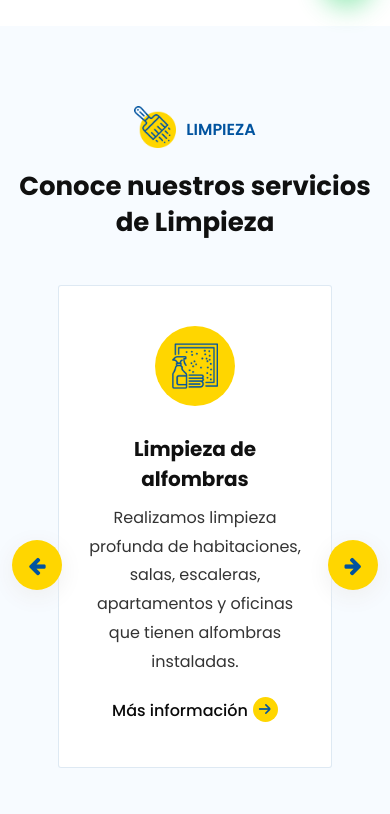
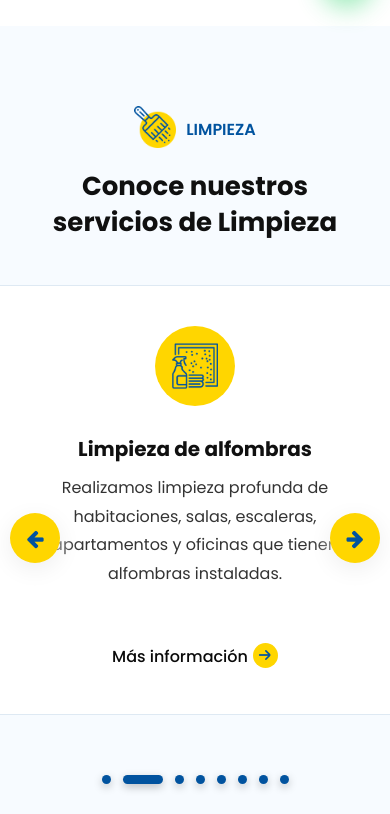
Before and after one commit to joselbracho/lavaexpress, a plain HTML site: page index.html in a window 390 px wide. Shown: the part 830-1644 px from the top of the page. Drawn offline with nearby package versions, Linux system fonts and the light colour scheme; a web font is replaced by a local one.

Commit message:
ajustes de mobile

```diff
--- a/assets/css/custom.css
+++ b/assets/css/custom.css
@@ -651,8 +651,36 @@ body.why-choose-lightbox-open #scrollUp {
 }
 
 @media (max-width: 767px) {
+  #services.rs-services.services-style2 .container.custom {
+    max-width: 100%;
+    padding-left: 0;
+    padding-right: 0;
+  }
+
+  #services.rs-services.services-style2 .sec-title2 {
+    padding-left: 20px;
+    padding-right: 20px;
+  }
+
   #services.rs-services.services-style2 .rs-carousel {
-    padding: 0 46px;
+    padding: 0;
+    width: 100%;
+  }
+
+  #services.rs-services.services-style2 .owl-nav .owl-prev {
+    left: 10px;
+  }
+
+  #services.rs-services.services-style2 .owl-nav .owl-next,
+  #services.rs-services.services-style2:hover .owl-nav .owl-next {
+    right: 10px;
+    left: auto !important;
+  }
+
+  #services.rs-services.services-style2 .services-slider .services-item {
+    border-radius: 0;
+    border-left: 0;
+    border-right: 0;
   }
 }
 
--- a/assets/js/main.js
+++ b/assets/js/main.js
@@ -185,7 +185,8 @@
         mdDeviceDots = owlCarousel.data('md-device-dots'),
         mouseDrag = owlCarousel.attr('data-mouse-drag') !== 'false',
         touchDrag = owlCarousel.attr('data-touch-drag') !== 'false',
-        pullDrag = owlCarousel.attr('data-pull-drag') !== 'false';
+        pullDrag = owlCarousel.attr('data-pull-drag') !== 'false',
+        mobileMargin = owlCarousel.attr('data-mobile-margin');
         owlCarousel.owlCarousel({
             loop: (loop ? true : false),
             items: (items ? items : 4),
@@ -212,6 +213,7 @@
                     nav: (xsDeviceNav ? true : false),
                     dots: (xsDeviceDots ? true : false),
                     center: false,
+                    margin: (mobileMargin !== null && mobileMargin !== undefined && mobileMargin !== '' ? parseInt(mobileMargin, 10) : (margin ? margin : 0)),
                 },
                 768: {
                     items: (smDevice2 ? smDevice2 : 2),
--- a/index.html
+++ b/index.html
@@ -108,7 +108,7 @@
 	<link rel="stylesheet" href="assets/css/vendor/rs-spacing.css">
 	<link rel="stylesheet" href="assets/css/style.css">
 	<link rel="stylesheet" href="assets/css/responsive.css">
-	<link rel="stylesheet" href="assets/css/custom.css?v=20260914">
+	<link rel="stylesheet" href="assets/css/custom.css?v=20260914b">
 </head>
 <body class="defult-home">
 	<div class="offwrap"></div>
@@ -403,7 +403,7 @@
 					</div>
 					<h2 class="title">Conoce nuestros servicios de <br>Limpieza</h2>
 				</div>
-				<div class="rs-carousel owl-carousel" data-loop="true" data-items="3" data-margin="30" data-autoplay="true" data-hoverpause="true" data-autoplay-timeout="5000" data-smart-speed="800" data-dots="true" data-nav="true" data-center-mode="true" data-mobile-device="1" data-mobile-device-nav="true" data-mobile-device-dots="true" data-ipad-device="2" data-ipad-device-nav="true" data-ipad-device-dots="true" data-ipad-device2="2" data-ipad-device-nav2="true" data-ipad-device-dots2="true" data-md-device="3" data-md-device-nav="true" data-md-device-dots="true">
+				<div class="rs-carousel owl-carousel" data-loop="true" data-items="3" data-margin="30" data-mobile-margin="0" data-autoplay="true" data-hoverpause="true" data-autoplay-timeout="5000" data-smart-speed="800" data-dots="true" data-nav="true" data-center-mode="true" data-mobile-device="1" data-mobile-device-nav="true" data-mobile-device-dots="true" data-ipad-device="2" data-ipad-device-nav="true" data-ipad-device-dots="true" data-ipad-device2="2" data-ipad-device-nav2="true" data-ipad-device-dots2="true" data-md-device="3" data-md-device-nav="true" data-md-device-dots="true">
 					<div class="services-slider">
 						<div class="services-item">
 							<div class="services-img">
@@ -1308,6 +1308,6 @@
 	<script src="assets/js/vendor/jquery.easypiechart.min.js"></script>
 	<script src="assets/js/vendor/jquery.counterup.min.js"></script>
 	<script src="assets/js/contact.js"></script>
-	<script src="assets/js/main.js"></script>
+	<script src="assets/js/main.js?v=20260914b"></script>
 </body>
 </html>
```
